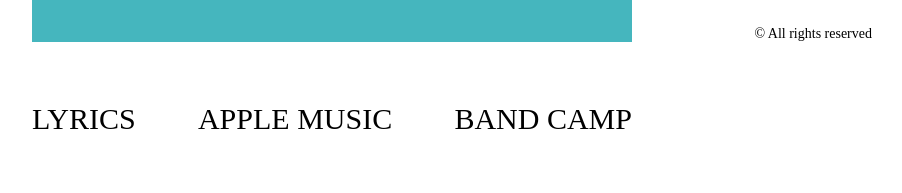
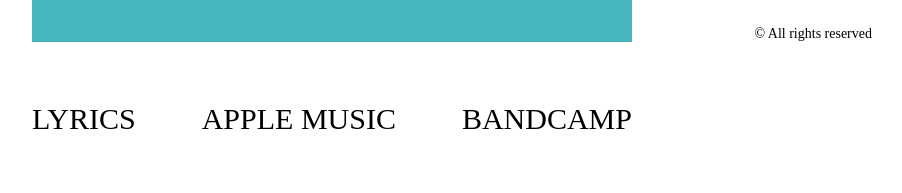
Before and after one commit to ohlucinda/jemlyrics, a Jekyll site: the page built from index.md, in a window 1280 px wide. Shown: the part 798-991 px from the top of the page, without its empty margins (308-1210 px from the left). Built offline with Jekyll 4.4.1, drawn with Linux system fonts in a browser that asks for light colours; some web fonts are replaced.

Commit message:
Update index.md

```diff
--- a/index.md
+++ b/index.md
@@ -129,7 +129,7 @@
   <div class="bottom-row">
     <a href="{{ '/lyrics' | relative_url }}">LYRICS</a>
     <a href="https://music.apple.com/jp/artist/jem/1864719862?l=en-US" target="_blank">APPLE MUSIC</a>
-    <a href="https://jemmusicja.bandcamp.com" target="_blank">BAND CAMP</a>
+    <a href="https://jemmusicja.bandcamp.com" target="_blank">BANDCAMP</a>
   </div>
 
 </div>
```
